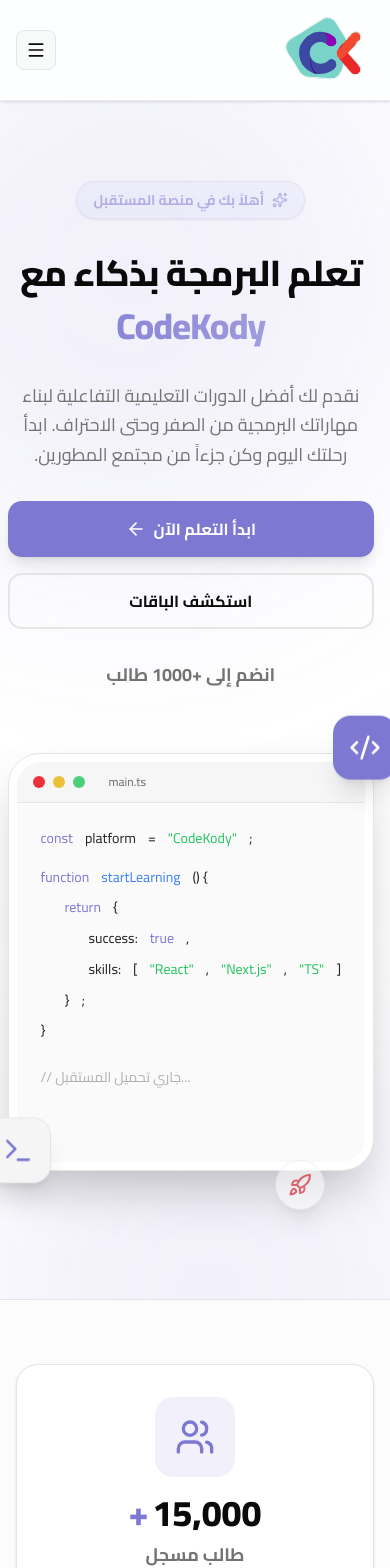
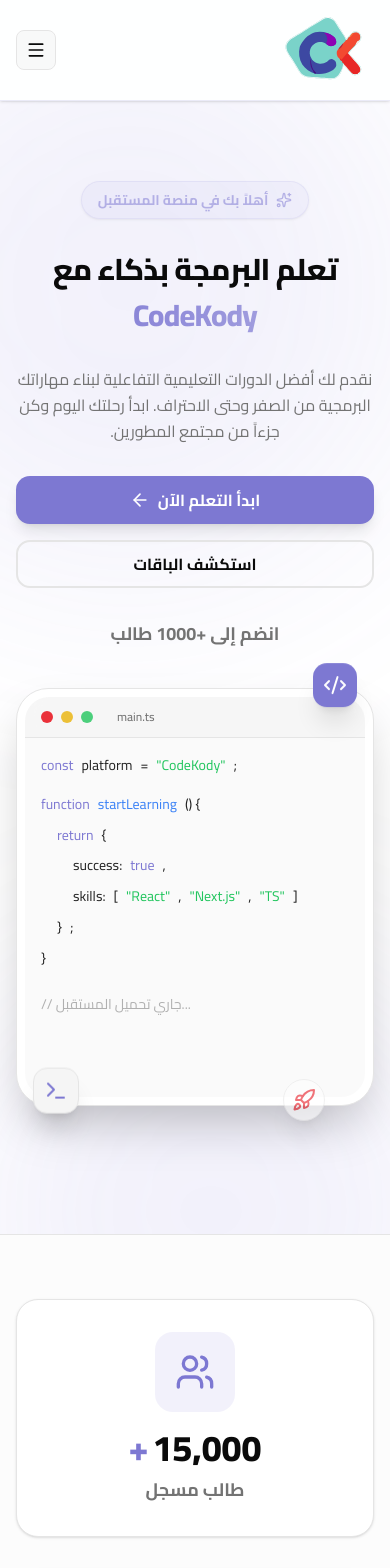
Before and after one commit to KareemGamal8/nova-studio-project, a Next.js app: page / in a window 390 px wide. Shown: the top 1568 px of the page. Built offline with nearby package versions, Linux system fonts and the light colour scheme.

Commit message:
Fix in responsive

```diff
--- a/src/app/globals.css
+++ b/src/app/globals.css
@@ -1,4 +1,4 @@
-@import url('https://fonts.googleapis.com/css2?family=Cairo:wght@200..1000&display=swap');
+@import url("https://fonts.googleapis.com/css2?family=Cairo:wght@200..1000&display=swap");
 @import "tailwindcss";
 @import "tw-animate-css";
 @import "shadcn/tailwind.css";
@@ -57,8 +57,8 @@
   --card-foreground: oklch(0.145 0 0);
   --popover: oklch(1 0 0);
   --popover-foreground: oklch(0.145 0 0);
-  --primary: #7D78D2;
-  --primary-foreground: #FFFFFF;
+  --primary: #7d78d2;
+  --primary-foreground: #ffffff;
   --secondary: oklch(0.97 0 0);
   --secondary-foreground: oklch(0.205 0 0);
   --muted: oklch(0.97 0 0);
@@ -92,8 +92,8 @@
   --card-foreground: oklch(0.985 0 0);
   --popover: oklch(0.205 0 0);
   --popover-foreground: oklch(0.985 0 0);
-  --primary: #7D78D2;
-  --primary-foreground: #FFFFFF;
+  --primary: #7d78d2;
+  --primary-foreground: #ffffff;
   --secondary: oklch(0.269 0 0);
   --secondary-foreground: oklch(0.985 0 0);
   --muted: oklch(0.269 0 0);
@@ -124,7 +124,7 @@
     @apply border-border outline-ring/50;
   }
   body {
-    @apply bg-background text-foreground ;
+    @apply bg-background text-foreground;
   }
   html {
     @apply font-sans scroll-smooth;
--- a/src/modules/home/components/Courses.tsx
+++ b/src/modules/home/components/Courses.tsx
@@ -66,10 +66,10 @@
           <div className="inline-flex items-center rounded-full bg-primary/10 px-3 py-1 text-sm font-bold text-primary">
             مجالات التعلم
           </div>
-          <h2 className="text-3xl font-extrabold tracking-tight text-foreground sm:text-4xl md:text-5xl">
+          <h2 className="text-2xl sm:text-3xl md:text-4xl lg:text-5xl font-extrabold tracking-tight text-foreground">
             تصفح <span className="text-primary">دوراتنا</span> المتاحة
           </h2>
-          <p className="max-w-[42rem] text-lg leading-relaxed text-muted-foreground sm:text-xl">
+          <p className="max-w-[42rem] text-sm sm:text-base md:text-lg lg:text-xl leading-relaxed text-muted-foreground">
             اختر المسار الذي يناسب طموحك وابدأ في بناء مهاراتك من خلال مجموعة متنوعة من الدورات التدريبية.
           </p>
         </div>
@@ -80,16 +80,16 @@
             return (
               <div
                 key={course.id}
-                className="group flex flex-col justify-between overflow-hidden rounded-[2rem] border border-border bg-card p-8 shadow-sm transition-all duration-300 hover:-translate-y-2 hover:shadow-xl"
+                className="group flex flex-col justify-between overflow-hidden rounded-[2rem] border border-border bg-card p-6 sm:p-8 shadow-sm transition-all duration-300 hover:-translate-y-2 hover:shadow-xl"
               >
                 <div>
-                  <div className={`mb-6 flex h-16 w-16 items-center justify-center rounded-2xl transition-transform duration-300 group-hover:scale-110 ${course.bg} ${course.color}`}>
-                    <Icon className="size-8" />
+                  <div className={`mb-6 flex h-12 w-12 sm:h-16 sm:w-16 items-center justify-center rounded-xl sm:rounded-2xl transition-transform duration-300 group-hover:scale-110 ${course.bg} ${course.color}`}>
+                    <Icon className="size-6 sm:size-8" />
                   </div>
-                  <h3 className="mb-3 text-2xl font-bold text-foreground">
+                  <h3 className="mb-3 text-xl sm:text-2xl font-bold text-foreground">
                     {course.title}
                   </h3>
-                  <p className="leading-relaxed text-muted-foreground">
+                  <p className="text-sm sm:text-base leading-relaxed text-muted-foreground">
                     {course.description}
                   </p>
                 </div>
--- a/src/modules/home/components/Hero.tsx
+++ b/src/modules/home/components/Hero.tsx
@@ -14,7 +14,7 @@
         </div>
 
         <div className="container relative z-10 mx-auto px-4 md:px-8">
-          <div className="grid items-center gap-16 lg:grid-cols-2 lg:gap-8">
+          <div className="grid items-center gap-10 lg:grid-cols-2 lg:gap-8">
 
             {/* Text Content */}
             <div className="flex flex-col items-center space-y-8 text-center lg:items-start lg:text-start">
@@ -23,28 +23,28 @@
                 <span>أهلاً بك في منصة المستقبل</span>
               </div>
 
-              <h1 className="text-4xl font-extrabold leading-tight tracking-tight sm:text-5xl md:text-6xl lg:text-7xl">
+              <h1 className="text-3xl font-extrabold leading-tight tracking-tight sm:text-4xl md:text-5xl lg:text-6xl">
                 تعلم البرمجة بذكاء مع
                 <span className="mt-2 block bg-linear-to-r from-primary to-primary/60 bg-clip-text text-transparent">
                   CodeKody
                 </span>
               </h1>
 
-              <p className="max-w-2xl text-lg leading-relaxed text-muted-foreground sm:text-xl">
+              <p className="max-w-2xl text-base leading-relaxed text-muted-foreground sm:text-lg md:text-xl">
                 نقدم لك أفضل الدورات التعليمية التفاعلية لبناء مهاراتك البرمجية من الصفر وحتى الاحتراف. ابدأ رحلتك اليوم وكن جزءاً من مجتمع المطورين.
               </p>
 
               <div className="flex w-full flex-col justify-center gap-4 sm:flex-row lg:justify-start">
                 <Link
                   href={URLS.courses}
-                  className="inline-flex h-14 items-center justify-center gap-2 rounded-xl bg-primary px-8 text-base font-bold text-primary-foreground shadow-lg transition-all hover:scale-105 hover:bg-primary/90 hover:shadow-primary/25 focus-visible:outline-none focus-visible:ring-2 focus-visible:ring-primary"
+                  className="inline-flex h-12 sm:h-14 items-center justify-center gap-2 rounded-xl bg-primary px-8 text-base font-bold text-primary-foreground shadow-lg transition-all hover:scale-105 hover:bg-primary/90 hover:shadow-primary/25 focus-visible:outline-none focus-visible:ring-2 focus-visible:ring-primary"
                 >
                   ابدأ التعلم الآن
                   <ArrowLeft className="size-5" />
                 </Link>
                 <Link
                   href={URLS.packages}
-                  className="inline-flex h-14 items-center justify-center gap-2 rounded-xl border-2 border-border bg-transparent px-8 text-base font-bold text-foreground transition-all hover:border-primary/50 hover:bg-primary/5 focus-visible:outline-none focus-visible:ring-2 focus-visible:ring-primary"
+                  className="inline-flex h-12 sm:h-14 items-center justify-center gap-2 rounded-xl border-2 border-border bg-transparent px-8 text-base font-bold text-foreground transition-all hover:border-primary/50 hover:bg-primary/5 focus-visible:outline-none focus-visible:ring-2 focus-visible:ring-primary"
                 >
                   استكشف الباقات
                 </Link>
@@ -60,14 +60,14 @@
               <div className="relative w-full rounded-[2rem] border border-border bg-card p-2 shadow-2xl">
 
                 {/* Floating Elements */}
-                <div className="absolute -right-6 -top-6 z-20 rounded-2xl bg-primary p-4 shadow-xl transition-transform hover:scale-110 motion-safe:animate-bounce">
-                  <Code2 className="size-8 text-primary-foreground" />
+                <div className="absolute right-4 -top-4 sm:-right-4 sm:-top-4 md:-right-6 md:-top-6 z-20 rounded-xl md:rounded-2xl bg-primary p-2.5 md:p-4 shadow-xl transition-transform hover:scale-110 motion-safe:animate-bounce">
+                  <Code2 className="size-6 md:size-8 text-primary-foreground" />
                 </div>
-                <div className="absolute -bottom-6 -left-6 z-20 rounded-2xl border border-border bg-secondary p-4 shadow-xl transition-transform hover:scale-110 motion-safe:animate-bounce" style={{ animationDelay: "150ms" }}>
-                  <Terminal className="size-8 text-primary" />
+                <div className="absolute left-4 -bottom-4 sm:-left-4 sm:-bottom-4 md:-left-6 md:-bottom-6 z-20 rounded-xl md:rounded-2xl border border-border bg-secondary p-2.5 md:p-4 shadow-xl transition-transform hover:scale-110 motion-safe:animate-bounce" style={{ animationDelay: "150ms" }}>
+                  <Terminal className="size-6 md:size-8 text-primary" />
                 </div>
-                <div className="absolute -bottom-10 right-12 z-20 rounded-full border border-border bg-background p-3 shadow-xl motion-safe:animate-pulse">
-                  <Rocket className="size-6 text-destructive" />
+                <div className="absolute -bottom-4 right-12 sm:-bottom-6 sm:right-8 md:-bottom-8 md:right-12 z-20 rounded-full border border-border bg-background p-2 md:p-3 shadow-xl motion-safe:animate-pulse">
+                  <Rocket className="size-6 md:size-8 text-destructive" />
                 </div>
 
                 {/* Fake IDE Editor */}
@@ -81,8 +81,8 @@
                   </div>
 
                   {/* IDE Content */}
-                  <div  className="flex-1 p-6 font-mono text-sm leading-relaxed text-foreground/90 sm:text-base">
-                    <div className="flex gap-3">
+                  <div className="flex-1 p-4 sm:p-6 font-mono text-sm leading-relaxed text-foreground/90 sm:text-base">
+                    <div className="flex gap-2 sm:gap-3">
                       <span className="text-primary">const</span>
                       <span>platform</span>
                       <span>=</span>
@@ -90,24 +90,24 @@
                       <span>;</span>
                     </div>
 
-                    <div className="mt-4 flex gap-3">
+                    <div className="mt-4 flex gap-2 sm:gap-3">
                       <span className="text-primary">function</span>
                       <span className="text-[#3B82F6]">startLearning</span>
                       <span>() {"{"}</span>
                     </div>
 
-                    <div className="mt-2 flex gap-3 ps-6">
+                    <div className="mt-2 flex gap-2 sm:gap-3 ps-4 sm:ps-6">
                       <span className="text-primary">return</span>
                       <span>{"{"}</span>
                     </div>
 
-                    <div className="mt-2 flex gap-3 ps-12">
+                    <div className="mt-2 flex gap-2 sm:gap-3 ps-8 sm:ps-12">
                       <span>success:</span>
                       <span className="text-primary">true</span>
                       <span>,</span>
                     </div>
 
-                    <div className="mt-2 flex gap-3 ps-12">
+                    <div className="mt-2 flex gap-2 sm:gap-3 ps-8 sm:ps-12">
                       <span>skills:</span>
                       <span>[</span>
                       <span className="text-[#22C55E]">"React"</span>
@@ -118,12 +118,12 @@
                       <span>]</span>
                     </div>
 
-                    <div className="mt-2 flex gap-3 ps-6">
+                    <div className="mt-2 flex gap-2 sm:gap-3 ps-4 sm:ps-6">
                       <span>{"}"}</span>
                       <span>;</span>
                     </div>
 
-                    <div className="mt-2 flex gap-3">
+                    <div className="mt-2 flex gap-2 sm:gap-3">
                       <span>{"}"}</span>
                     </div>
 
```
Also changed, not shown: src/modules/home/components/AboutUs.tsx (+7 -7 lines).
